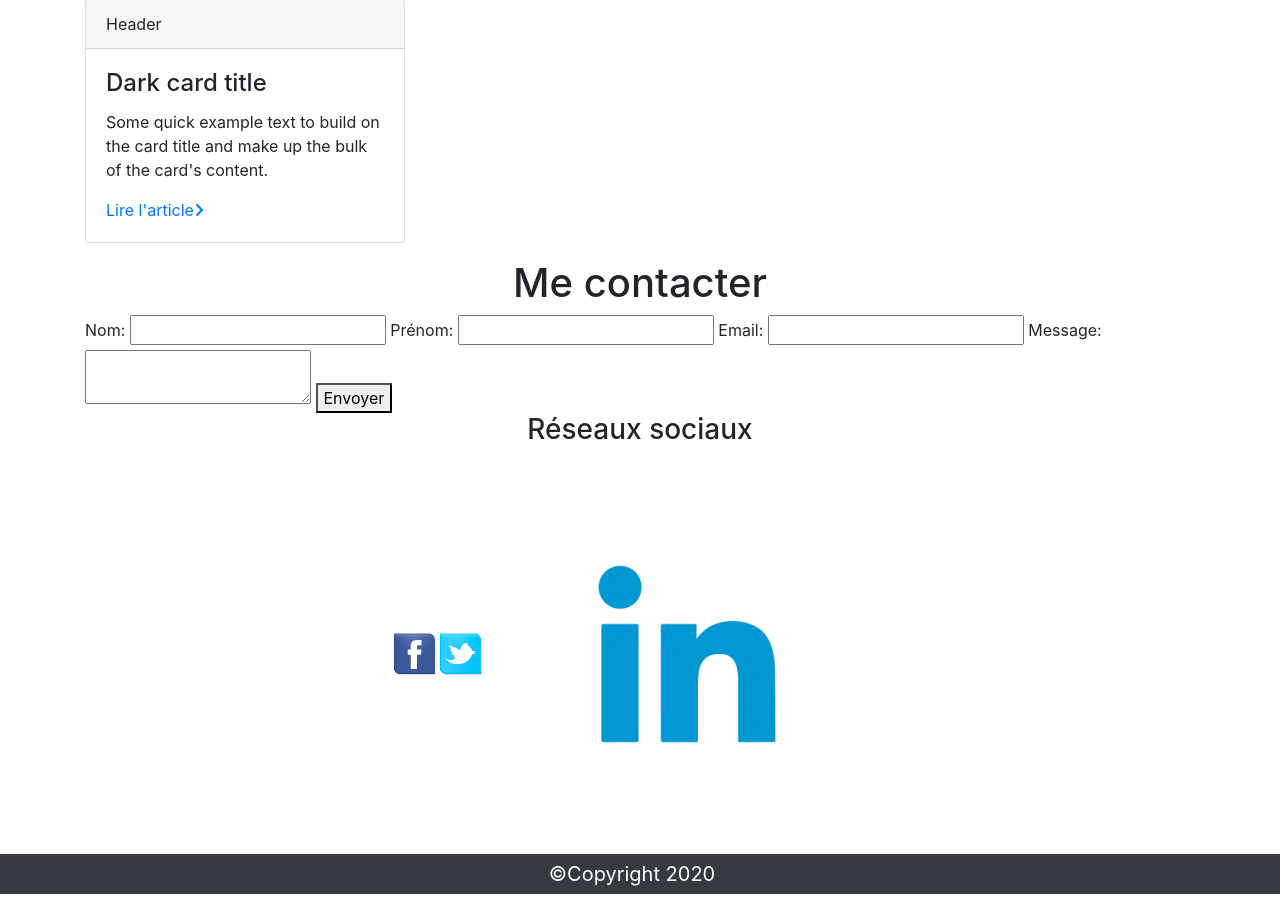
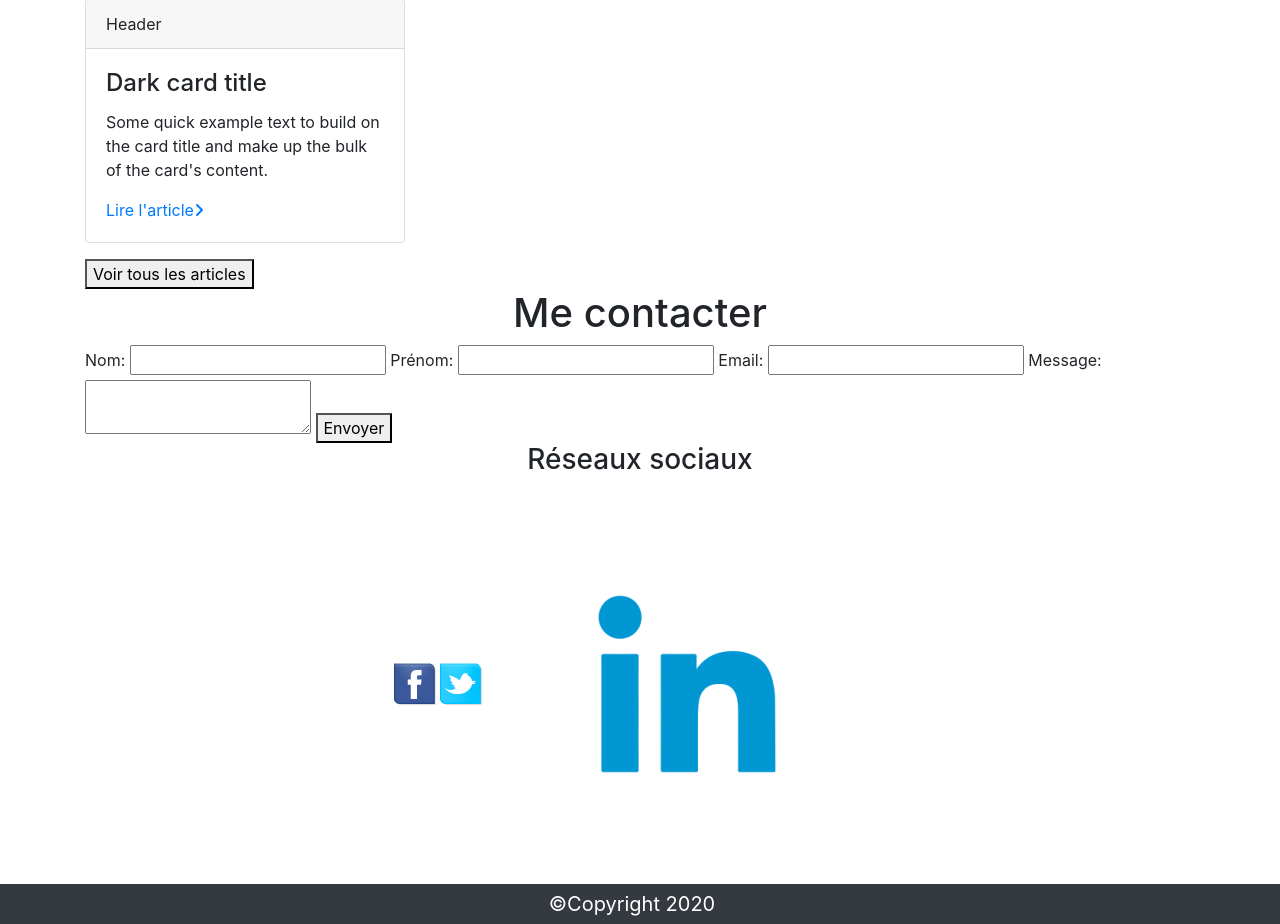
Before and after one commit to MerciMathieu/PHP-blog, a PHP site: template templates/homepage/homepage.html.twig in a window 1280 px wide. Shown: the part 1392-2316 px from the top of the page. Before the commit the page ends 2286 px from the top, so only its background shows below. Run offline with PHP 8.4, Linux system fonts and the light colour scheme; the template is opened without the code that fills it, so the values that code supplies are empty; some libraries are stand-ins or nearby versions.

Commit message:
added button see all articles

```diff
--- a/templates/homepage/homepage.html.twig
+++ b/templates/homepage/homepage.html.twig
@@ -52,6 +52,8 @@
                 <a href="#">Lire l'article<i class="fas fa-angle-right"></i></a>
             </div>
         </div>
+
+        <a href="?action=blog"><button>Voir tous les articles</button></a>
     </section>
 
     <section id="contact">
```
